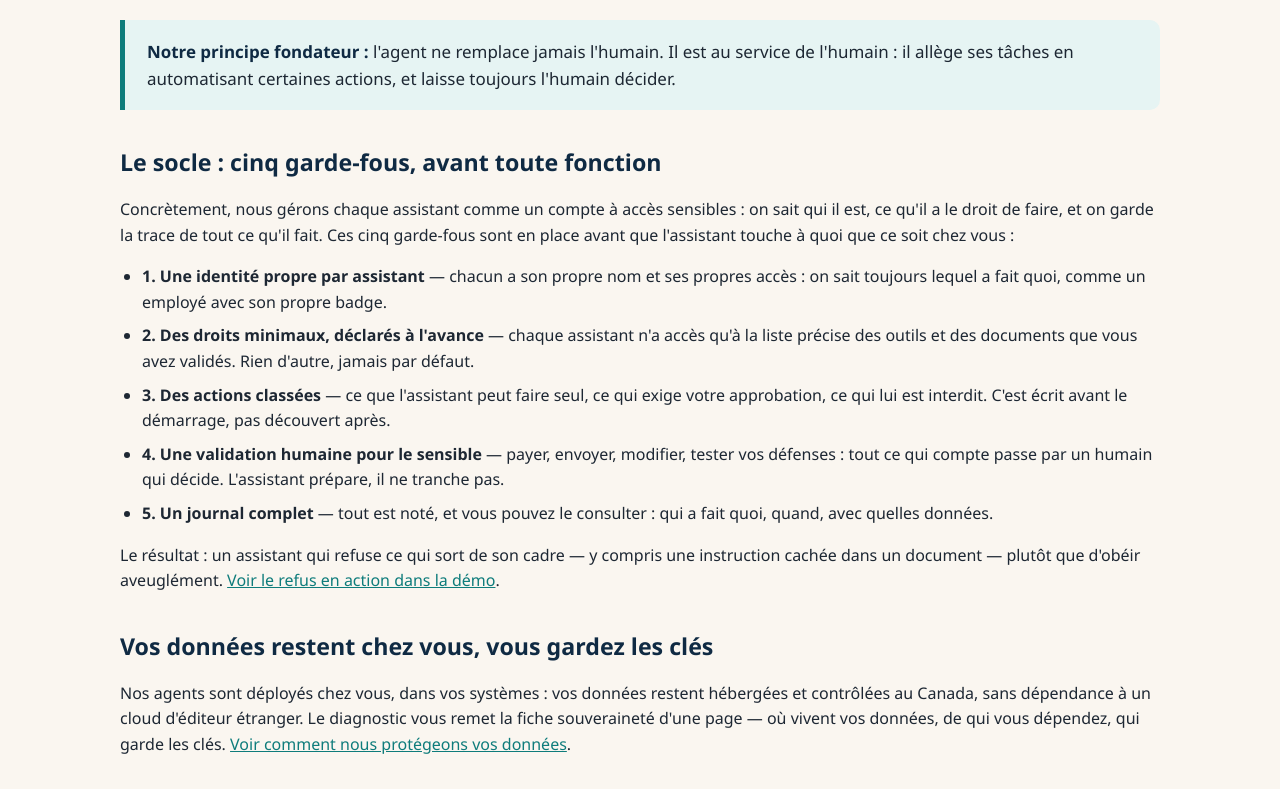
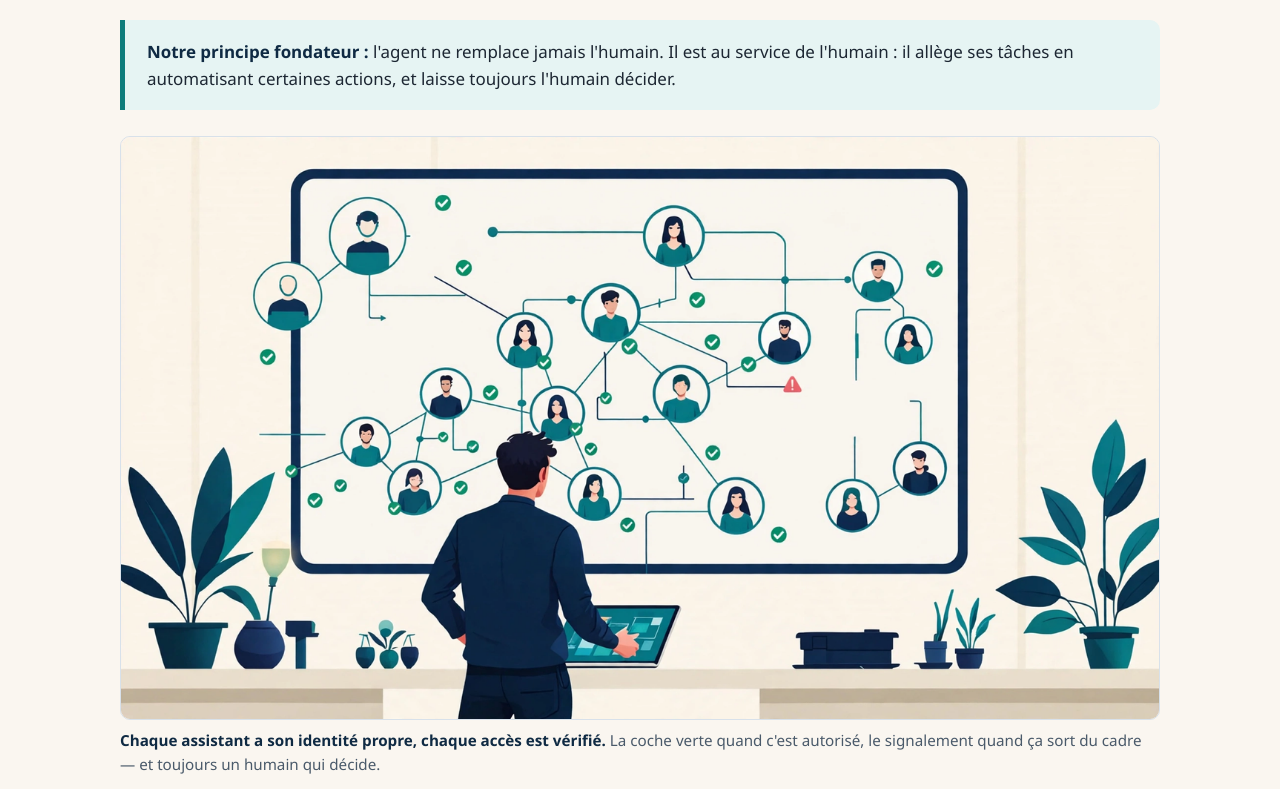
Before and after one commit to mosalica/site-ais-conseil, a plain HTML site: page notre-approche.html in a window 1280 px wide. Shown: the part 300-1089 px from the top of the page. Drawn offline with Linux system fonts and the light colour scheme.

Commit message:
Ajoute le visuel réseau de confiance sur Notre approche

```diff
--- a/notre-approche.html
+++ b/notre-approche.html
@@ -32,6 +32,11 @@
   <div class="principe">
     <strong>Notre principe fondateur :</strong> l'agent ne remplace jamais l'humain. Il est au service de l'humain : il allège ses tâches en automatisant certaines actions, et laisse toujours l'humain décider.
   </div>
+
+  <figure>
+    <img src="images/reseau-confiance.png" alt="Un écran montrant un réseau de portraits reliés : des coches vertes pour les accès vérifiés, un avertissement rouge pour ce qui sort du cadre.">
+    <figcaption><strong>Chaque assistant a son identité propre, chaque accès est vérifié.</strong> La coche verte quand c'est autorisé, le signalement quand ça sort du cadre — et toujours un humain qui décide.</figcaption>
+  </figure>
 
   <h2>Le socle : cinq garde-fous, avant toute fonction</h2>
   <p>Concrètement, nous gérons chaque assistant comme un compte à accès sensibles : on sait qui il est, ce qu'il a le droit de faire, et on garde la trace de tout ce qu'il fait. Ces cinq garde-fous sont en place avant que l'assistant touche à quoi que ce soit chez vous :</p>
```
Also changed, not shown: images/reseau-confiance.png (added).
